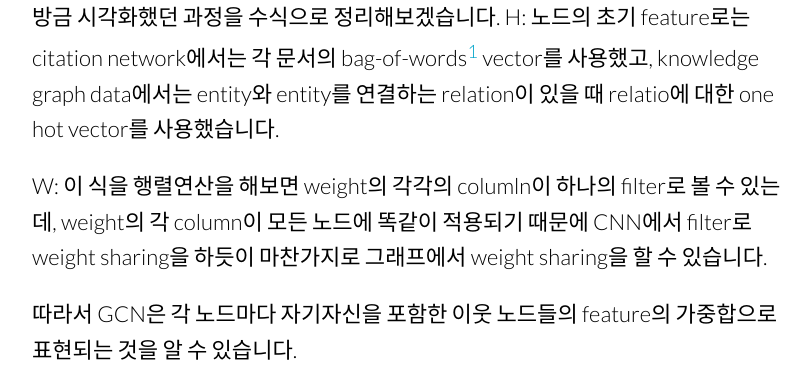
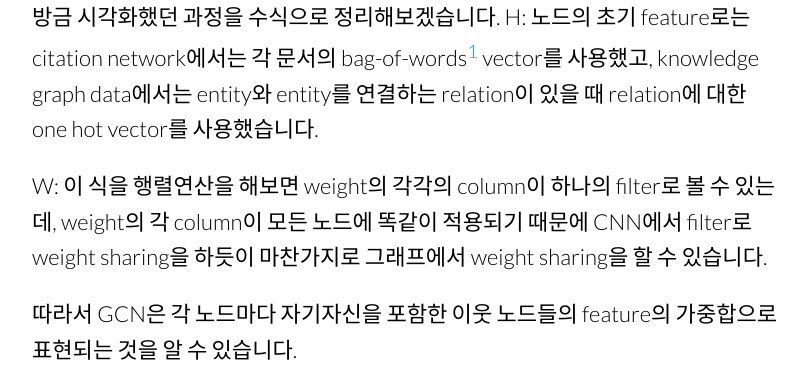
Before and after one commit to Hannah37/Hannah37.github.io, a Jekyll site: the page built from _posts/2020-07-23-semi-supervised GCN.md, in a window 1280 px wide and 900 px high, scrolled down 3136 px, cut to the strip 216-581 px from the top of the window. Shown: the whole strip, without its empty margins (233-1044 px from the left). Built offline with Jekyll 4.4.1, drawn with Linux system fonts in a browser that asks for light colours; nearby versions of some CDN libraries; comment, search, counter and statistics services are not loaded.

```diff
--- a/_posts/2020-07-23-semi-supervised GCN.md
+++ b/_posts/2020-07-23-semi-supervised GCN.md
@@ -46,9 +46,9 @@ graph G = (V, E)의 인접행렬 A와 각 노드의 feature X가 주어졌을
 
 
 방금 시각화했던 과정을 수식으로 정리해보겠습니다.
-H: 노드의 초기 feature로는 citation network에서는 각 문서의 bag-of-words[^1]  vector를 사용했고, knowledge graph data에서는 entity와 entity를 연결하는 relation이 있을 때 relatio에 대한 one hot vector를 사용했습니다.
+H: 노드의 초기 feature로는 citation network에서는 각 문서의 bag-of-words[^1]  vector를 사용했고, knowledge graph data에서는 entity와 entity를 연결하는 relation이 있을 때 relation에 대한 one hot vector를 사용했습니다.
 
-W: 이 식을 행렬연산을 해보면 weight의 각각의 columln이 하나의 filter로 볼 수 있는데, weight의 각 column이 모든 노드에 똑같이 적용되기 때문에 CNN에서 filter로 weight sharing을 하듯이 마찬가지로 그래프에서 weight sharing을 할 수 있습니다.
+W: 이 식을 행렬연산을 해보면 weight의 각각의 column이 하나의 filter로 볼 수 있는데, weight의 각 column이 모든 노드에 똑같이 적용되기 때문에 CNN에서 filter로 weight sharing을 하듯이 마찬가지로 그래프에서 weight sharing을 할 수 있습니다.
 
 따라서 GCN은 각 노드마다 자기자신을 포함한 이웃 노드들의 feature의 가중합으로 표현되는 것을 알 수 있습니다.
 
```
Also changed, not shown: _posts/2020-07-03-cs231n_lec1.md (+5 -0 lines), _posts/2020-07-04-cs231n_lec2.md (+5 -0 lines).
